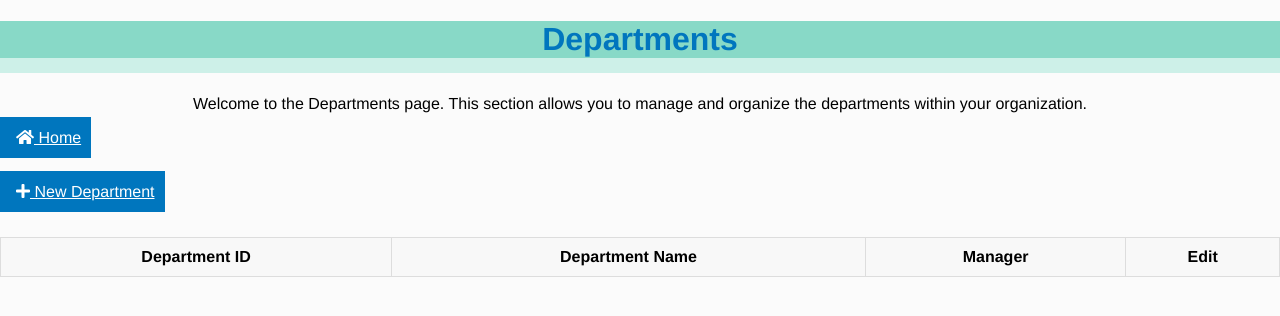
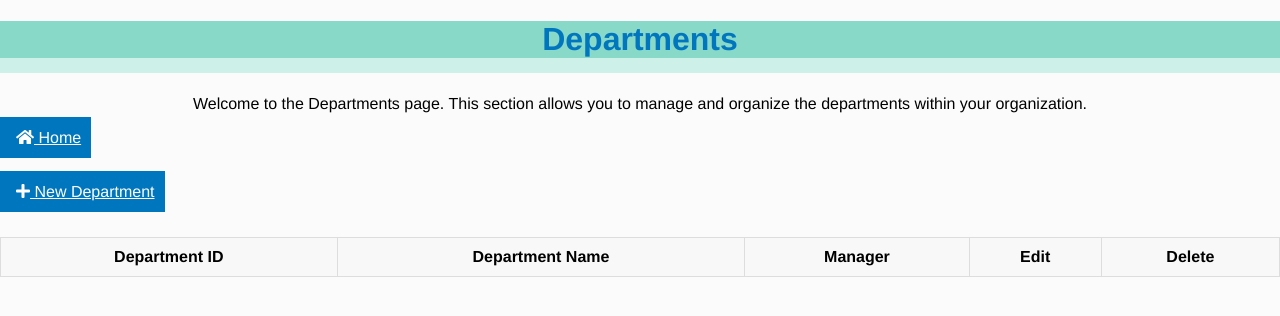
Before and after one commit to HexHeros/IT-Managment, a Flask app: page /departments in a window 1280 px wide. Shown: the top 316 px of the page. Run offline with Flask 2, Linux system fonts and the light colour scheme; data that the repository does not hold is empty; some libraries are stand-ins or nearby versions.

Commit message:
Update departments.html

```diff
--- a/templates/departments.html
+++ b/templates/departments.html
@@ -34,6 +34,7 @@
             <th>Department Name</th>
             <th>Manager</th>
             <th>Edit</th>
+            <th>Delete</th>
         </tr>
         {% for department in departments %}
         <tr>
@@ -41,7 +42,8 @@
             <th>{{ department.dept_name }}</th>
             <th>{{ department.manager_employee_id }}</th>
             <td><a href="/edit_department/{{ department.dept_id }}" class="edit-icon"><i class="fas fa-pencil-alt"></i></td>
-        </tr>
+            <td><a href="/delete_department/{{ department.dept_id }}" class="delete-icon"><i class="fas fa-trash-alt"></i></td>
+            </tr>
         {% endfor %}
     </table>
 </body>
```
